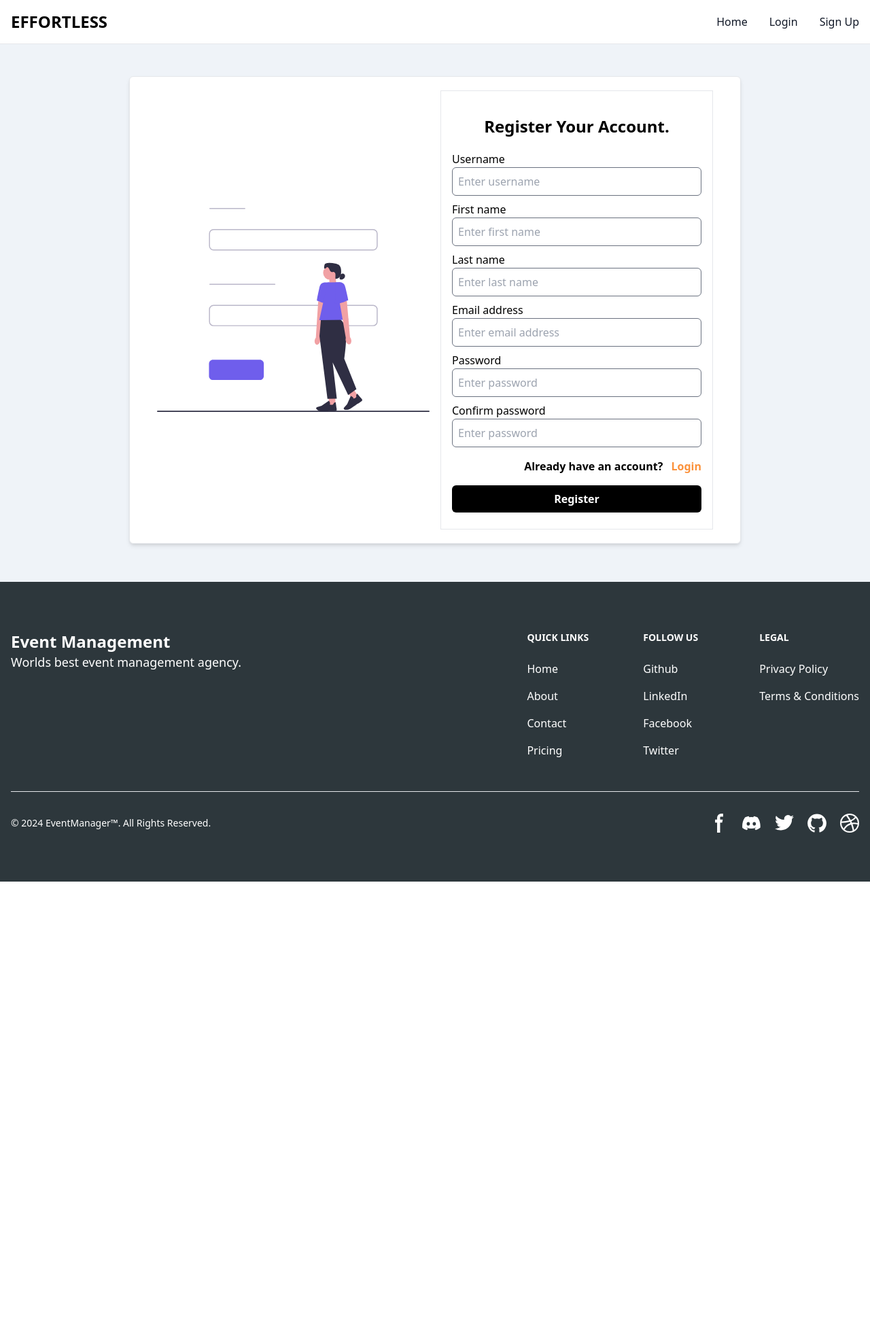
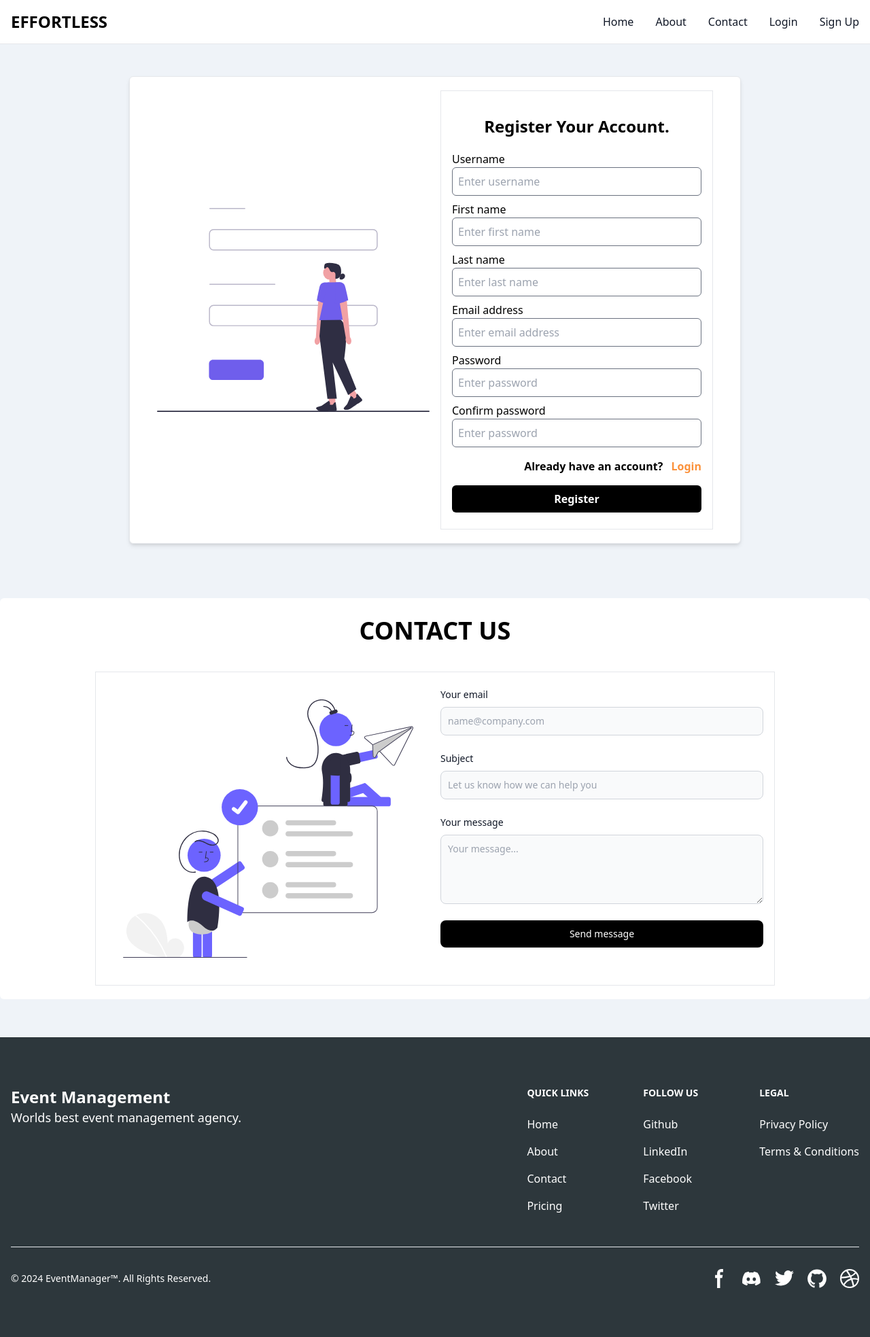
Before and after one commit to rjmahfuztech/event-management, a Django app: page /users/sign-up/ in a window 1280 px wide. Shown: the whole page at 68% size. Before the commit the page ends 1297 px from the top, so only its background shows below. Run offline with Django 5.2, Linux system fonts and the light colour scheme; some libraries are stand-ins or nearby versions.

Commit message:
contact section added

```diff
--- a/events/templates/home.html
+++ b/events/templates/home.html
@@ -27,6 +27,12 @@
           <ul class="flex flex-col p-4 md:p-0 mt-4 font-medium border border-gray-100 rounded-lg bg-gray-50 md:space-x-8 rtl:space-x-reverse md:flex-row md:mt-0 md:border-0 md:bg-white dark:bg-gray-800 md:dark:bg-gray-900 dark:border-gray-700">
             <li>
               <a href="{% url "event-info" %}" class="block py-2 px-3 text-gray-900 rounded-sm hover:bg-gray-100 md:hover:bg-transparent md:hover:text-blue-700 md:p-0 md:dark:hover:text-blue-500 dark:text-white dark:hover:bg-gray-700 dark:hover:text-white md:dark:hover:bg-transparent dark:border-gray-700">Home</a>
+            </li>
+            <li>
+              <a href="#about" class="block py-2 px-3 text-gray-900 rounded-sm hover:bg-gray-100 md:hover:bg-transparent md:hover:text-blue-700 md:p-0 md:dark:hover:text-blue-500 dark:text-white dark:hover:bg-gray-700 dark:hover:text-white md:dark:hover:bg-transparent dark:border-gray-700">About</a>
+            </li>
+            <li>
+              <a href="#contact" class="block py-2 px-3 text-gray-900 rounded-sm hover:bg-gray-100 md:hover:bg-transparent md:hover:text-blue-700 md:p-0 md:dark:hover:text-blue-500 dark:text-white dark:hover:bg-gray-700 dark:hover:text-white md:dark:hover:bg-transparent dark:border-gray-700">Contact</a>
             </li>
             {% if user.is_authenticated %}
               <li>
@@ -58,6 +64,7 @@
       {% block details %}{% endblock details %}
       {% block form %}{% endblock form %}
     </main>
+    {% include "sections.html" %}
     {% include "footer.html" %}
   </body>
 </html>
--- /dev/null
+++ b/events/templates/sections.html
@@ -0,0 +1,25 @@
+{% load static %}
+{% comment %} Contact section  {% endcomment %}
+<section id="contact" class="mt-20 bg-white py-5 px-3 sm:px-10 rounded-md">
+    <h1 class="text-xl md:text-4xl mb-8 text-center py-2 font-bold">CONTACT US</h1>
+    <div class="max-w-[1000px] border p-4 mx-auto grid grid-cols gap-4 md:grid-cols-2 items-center">
+        <div class="p-6">
+            <img src="{% static "images/contact.svg" %}" alt="Contact Image">
+        </div>
+        <form class="mb-6">
+            <div class="mb-6">
+               <label for="email" class="block mb-2 text-sm font-medium text-gray-900 dark:text-white">Your email</label>
+               <input type="email" id="email" class="bg-gray-50 border border-gray-300 text-gray-900 text-sm rounded-lg focus:ring-blue-500 focus:border-blue-500 block w-full p-2.5 dark:bg-gray-700 dark:border-gray-600 dark:placeholder-gray-400 dark:text-white dark:focus:ring-blue-500 dark:focus:border-blue-500" placeholder="name@company.com" required />
+            </div>
+            <div class="mb-6">
+               <label for="subject" class="block mb-2 text-sm font-medium text-gray-900 dark:text-white">Subject</label>
+               <input type="text" id="subject" class="bg-gray-50 border border-gray-300 text-gray-900 text-sm rounded-lg focus:ring-blue-500 focus:border-blue-500 block w-full p-2.5 dark:bg-gray-700 dark:border-gray-600 dark:placeholder-gray-400 dark:text-white dark:focus:ring-blue-500 dark:focus:border-blue-500" placeholder="Let us know how we can help you" required />
+            </div>
+            <div class="mb-6">
+               <label for="message" class="block mb-2 text-sm font-medium text-gray-900 dark:text-white">Your message</label>
+               <textarea id="message" rows="4" class="block p-2.5 w-full text-sm text-gray-900 bg-gray-50 rounded-lg border border-gray-300 focus:ring-blue-500 focus:border-blue-500 dark:bg-gray-700 dark:border-gray-600 dark:placeholder-gray-400 dark:text-white dark:focus:ring-blue-500 dark:focus:border-blue-500" placeholder="Your message..."></textarea>
+            </div>
+            <button type="submit" class="text-white bg-black w-full focus:ring-4 focus:ring-blue-300 font-medium rounded-lg text-sm px-5 py-2.5 mb-2 dark:bg-blue-600 dark:hover:bg-blue-700 focus:outline-none dark:focus:ring-blue-800 block">Send message</button>
+         </form>
+    </div>
+</section>
```
Also changed, not shown: events/templates/event_info.html (+10 -7 lines), static/images/contact.svg (added).
